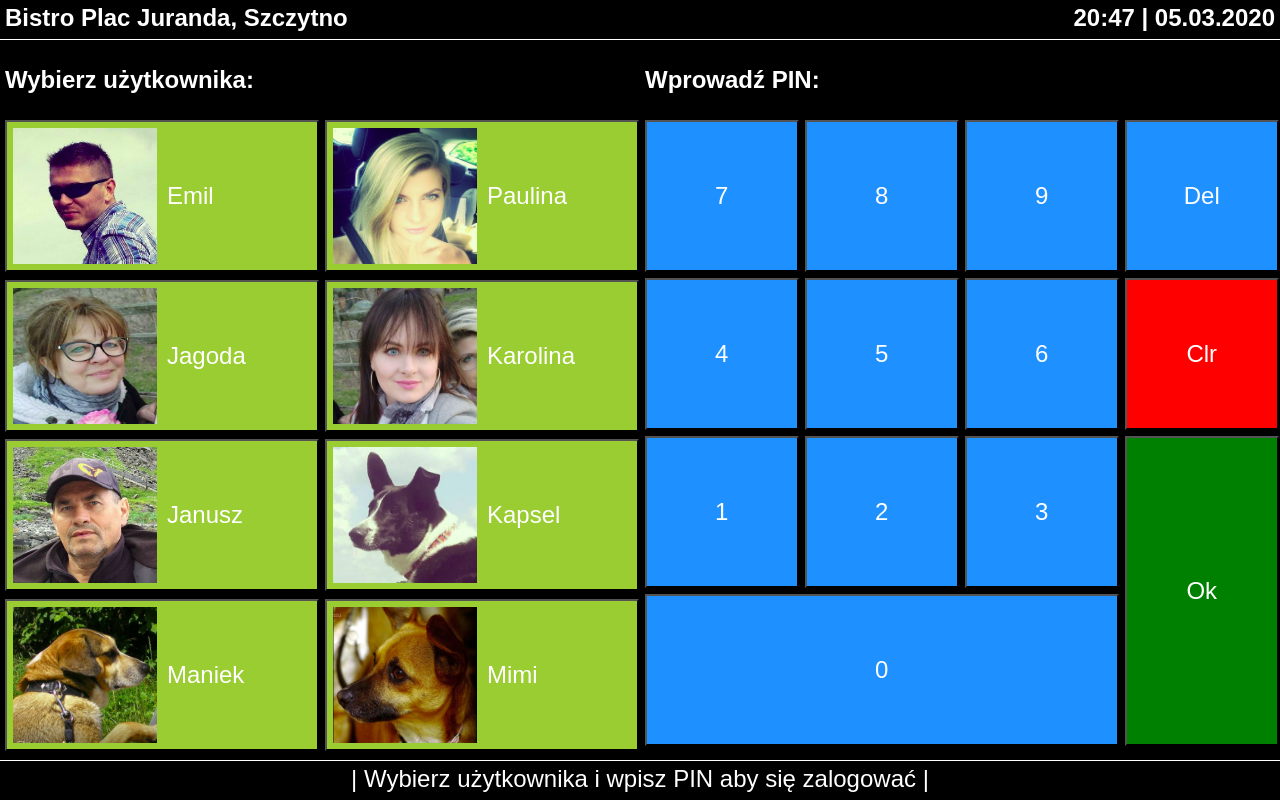
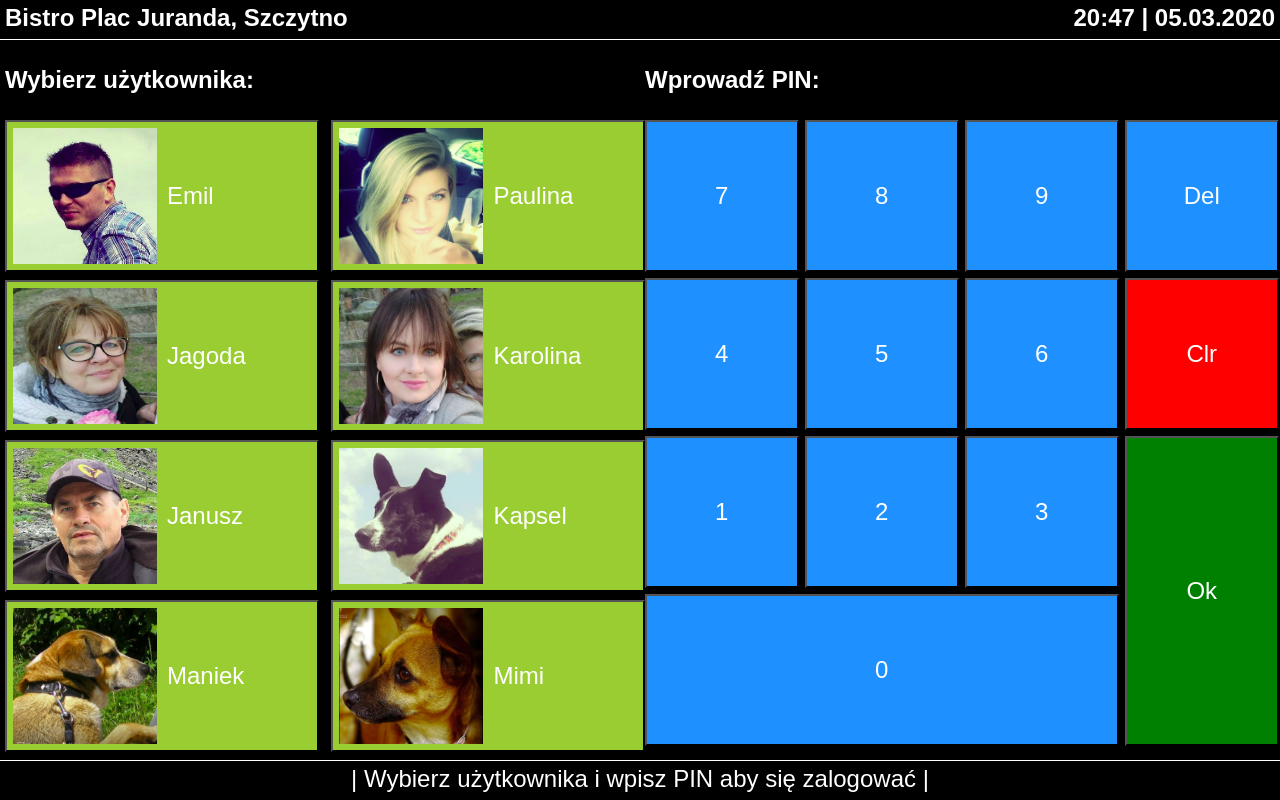
Before and after one commit to eMIKARp/bistro-management-tool-app, a Django app: page /bistro/panel_logowania in a window 1280 px wide. Run offline with Django 3.2, Linux system fonts and the light colour scheme; data comes from the database, SQL or seed files in the repository; some libraries are stand-ins or nearby versions.

Commit message:
Another commit

```diff
--- a/static/css/BistroManagementToolApp/styles_main.css
+++ b/static/css/BistroManagementToolApp/styles_main.css
@@ -474,6 +474,8 @@ button {
         height:79vh;
         width:50vw;
 
+        justify-content: space-between;
+        align-content: space-between;
         overflow-y:auto;
         background-color: black;
         scrollbar-width: none;
```
